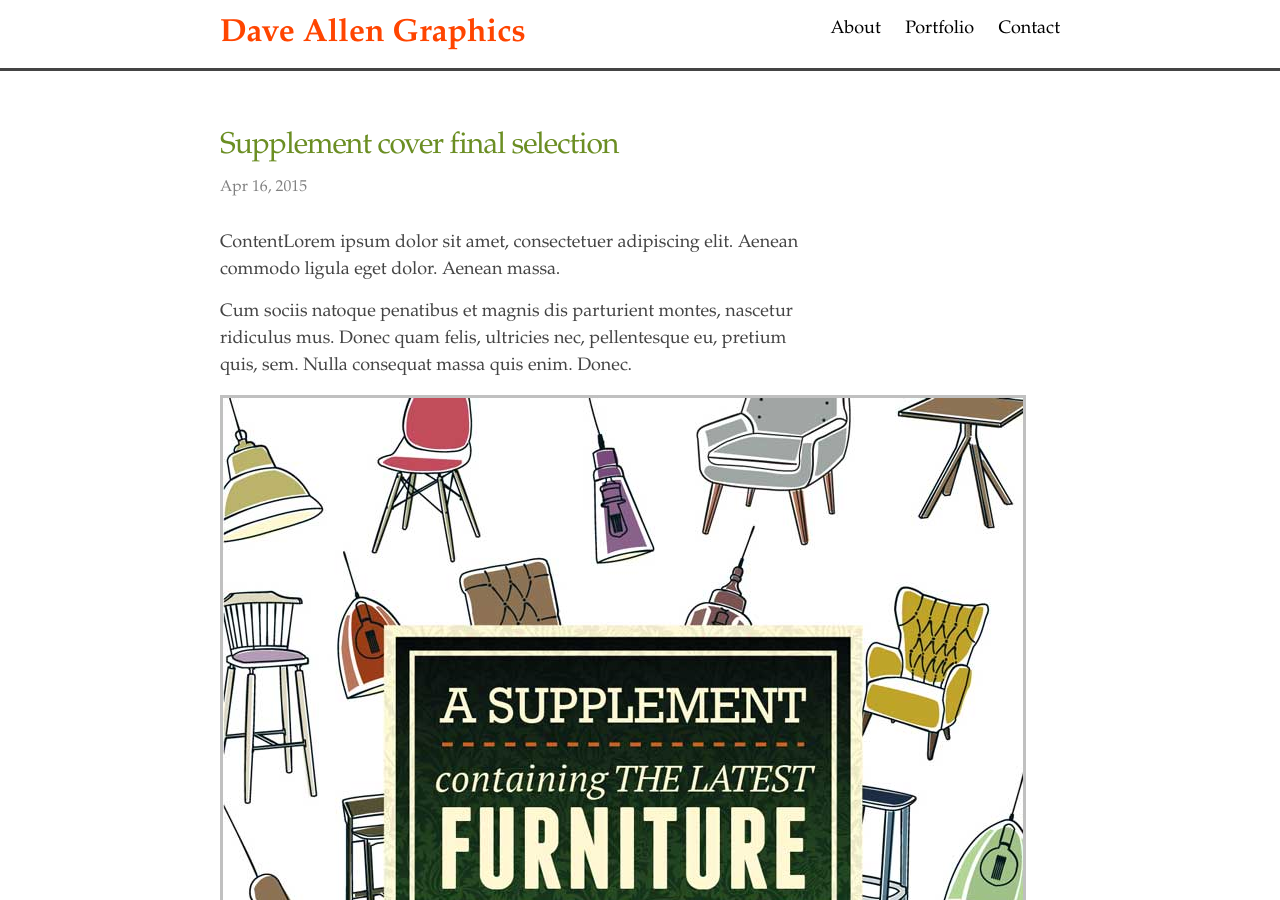
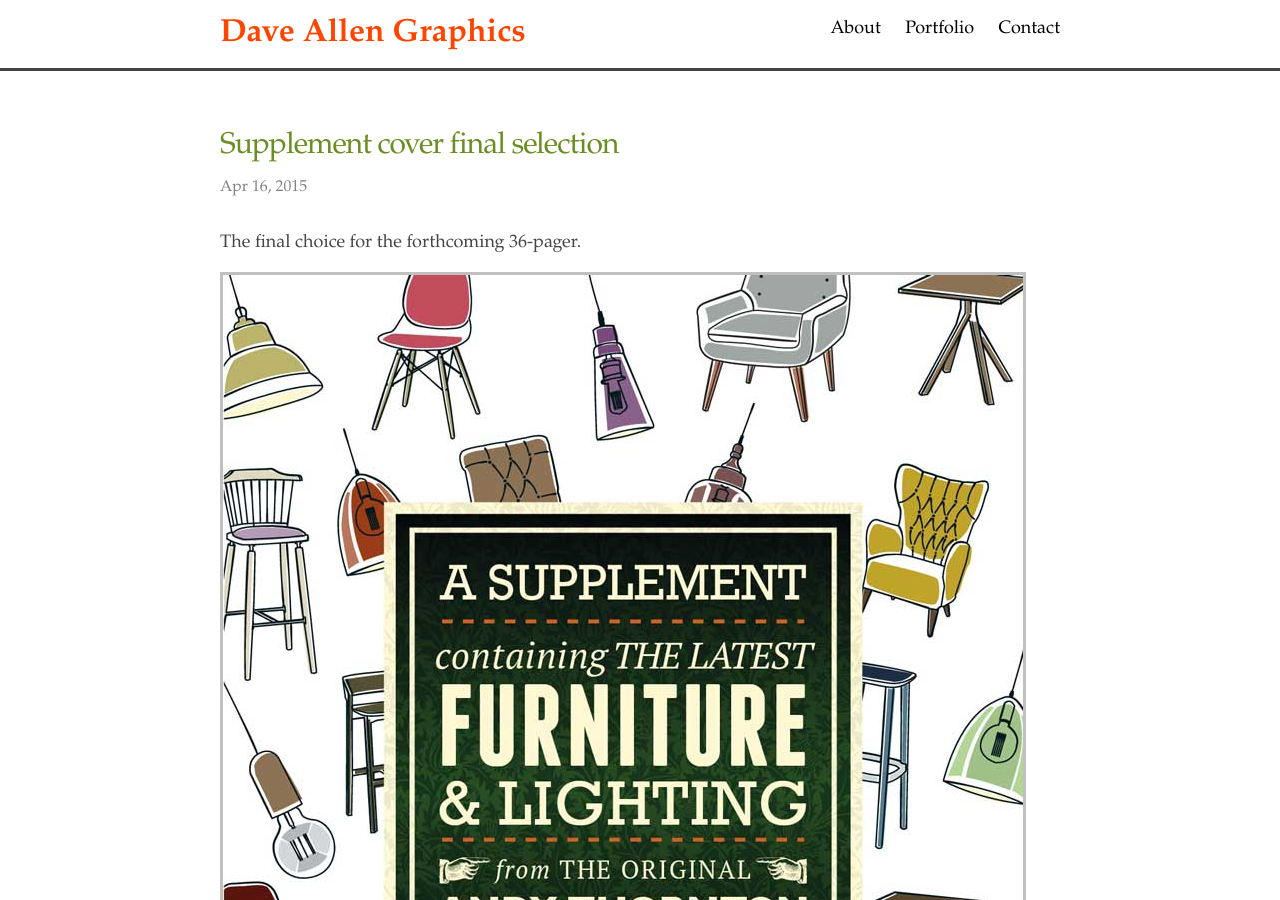
Before and after one commit to vimallen/allend, a Jekyll site: the page built from _posts/2015-04-16-supplement-cover.md, in a window 1280 px wide and 900 px high. Built offline with Jekyll 4.4.1, drawn with Linux system fonts in a browser that asks for light colours.

Commit message:
Added drafts

```diff
--- a/_posts/2015-04-16-supplement-cover.md
+++ b/_posts/2015-04-16-supplement-cover.md
@@ -6,7 +6,5 @@
 permalink: /supplement-cover/
 categories: design
 ---
-ContentLorem ipsum dolor sit amet, consectetuer adipiscing elit. Aenean commodo ligula eget dolor. Aenean massa.
-
-Cum sociis natoque penatibus et magnis dis parturient montes, nascetur ridiculus mus. Donec quam felis, ultricies nec, pellentesque eu, pretium quis, sem. Nulla consequat massa quis enim. Donec.
+The final choice for the forthcoming 36-pager.
 <figure><img src="../images/supp15-cover-final.jpg" alt="Small hill in Scotland"></figure>
```
